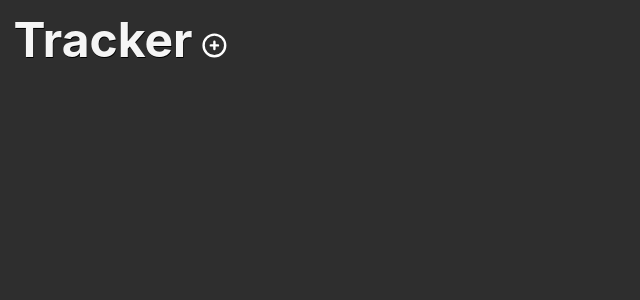
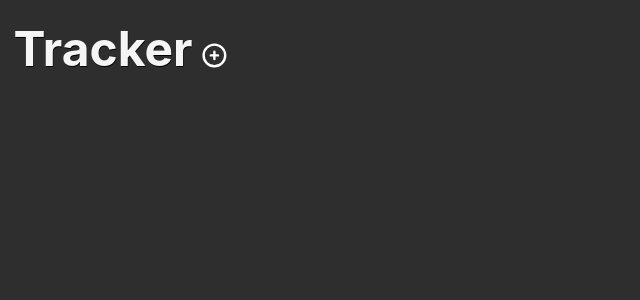
Before and after one commit to piers-taylor-1994/PlantWaterer, a React (Create React App) app: page / in a window 1280 px wide. Shown: the top 300 px of the page, without its empty margins (0-640 px from the left). Built offline with nearby package versions, Linux system fonts and the light colour scheme.

Commit message:
Small styling tweaks

```diff
--- a/src/App.scss
+++ b/src/App.scss
@@ -44,16 +44,17 @@ body {
 }
 
 .content {
-  margin: 0.5em 0.7em 0.5em;
+  margin: 1em 0.7em 0.5em;
 }
 
 button {
   color: #f5f5f5;
+  border: 0px;
 }
 
 .homepage {
   .array-container {
-    height: calc(100vh - 5em);
+    height: calc(100vh - 5.5em);
     overflow-y: scroll;
 
     .row {
@@ -77,7 +78,7 @@ button {
 
         button {
           height: 2em;
-          border: 0px;
+
           border-radius: 1em;
           color: #2e2e2e;
           width: 7em;
```
